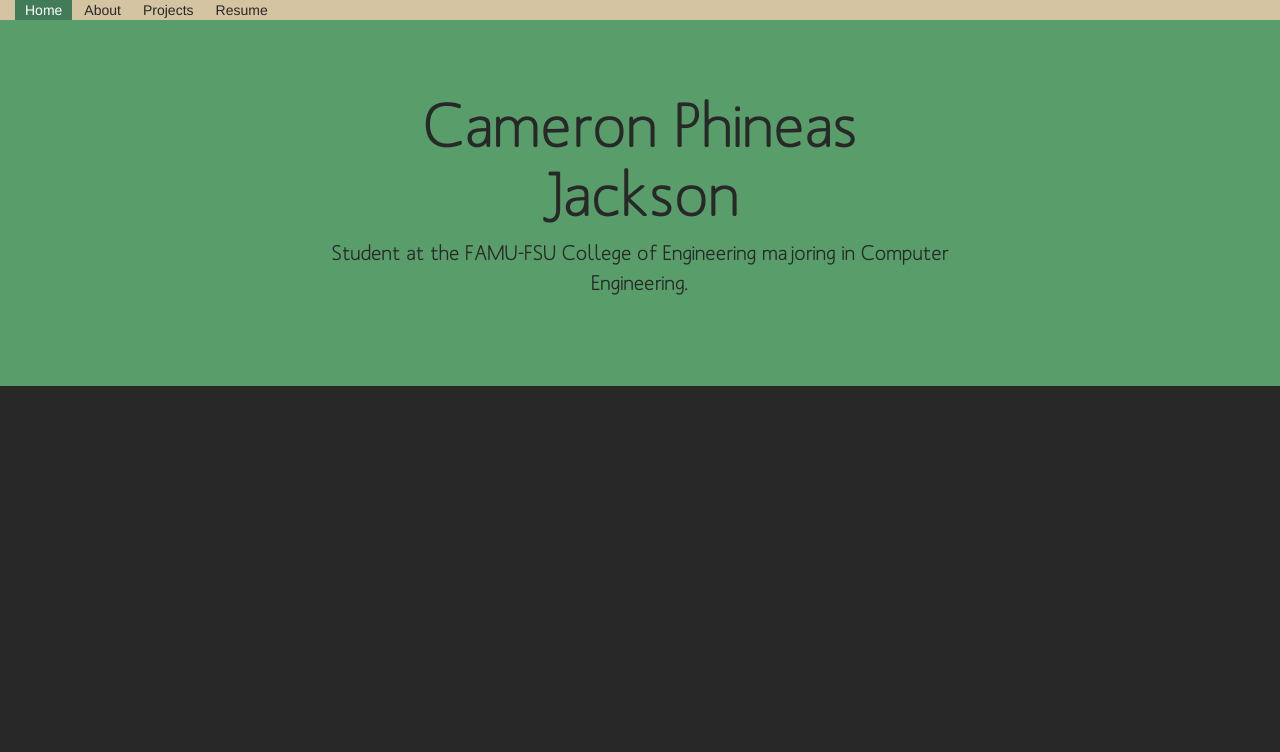
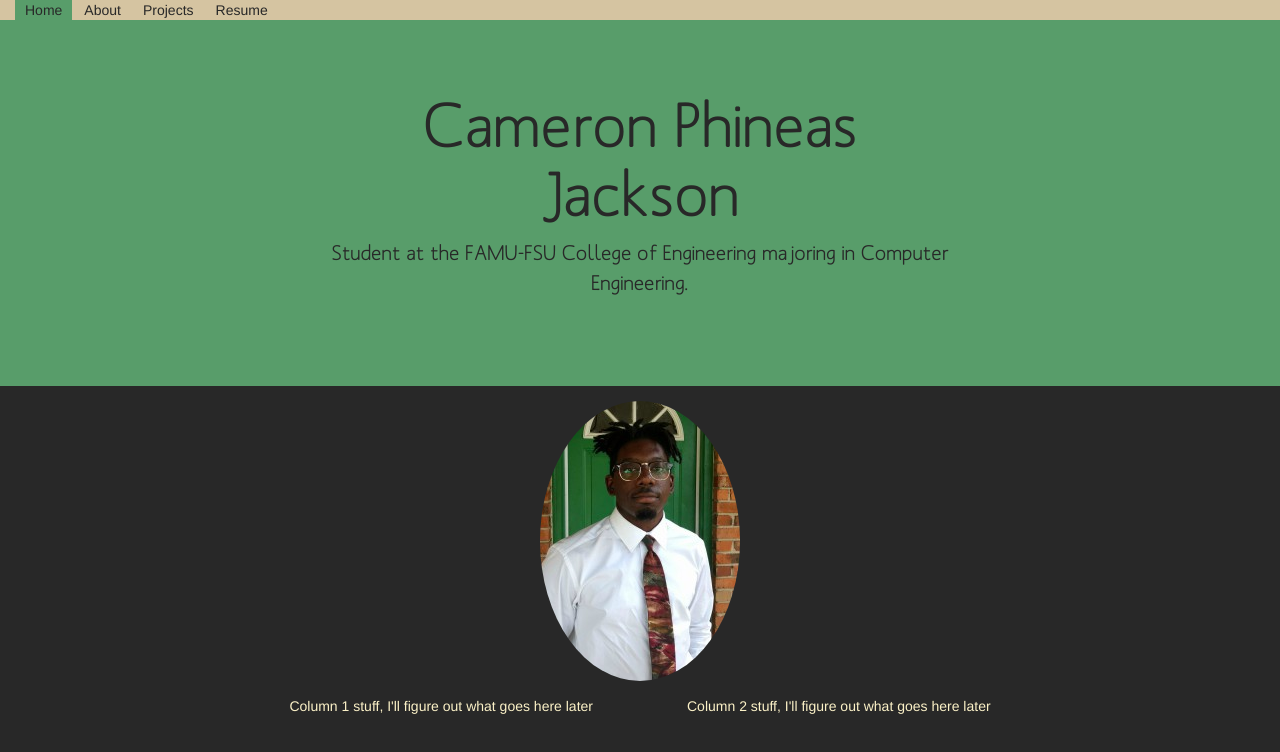
Before and after one commit to jacksonc1123/jacksonc1123.github.io, a plain HTML site: page index.html in a window 1280 px wide. Drawn offline with nearby package versions, Linux system fonts and the light colour scheme.

Commit message:
progress

```diff
--- a/css/main.css
+++ b/css/main.css
@@ -25,13 +25,13 @@ body {
 }
 
 .nav>li.active>a,
-.nav>li.active>a:hover
- {
-    background-color: #427B58;
+.nav>li.active>a:hover {
+    color: #282828;
+    background-color: #589D6A;
 }
 
 .nav>li>a:hover {
-    background-color: #689D6A;
+    background-color: #589D6A;
 }
 
 .jumbotron {
@@ -67,10 +67,9 @@ body {
     margin: auto;
 }
 
-#prompt {
-    color: #B8BB26;
+.content {
+    width: 80%;
+    margin: 15px auto;
+    text-align: center;
+    color: #FBF1C7;
 }
-
-.cmd {
-    display: inline-block;
-}
--- a/index.html
+++ b/index.html
@@ -34,17 +34,17 @@
       </div>
     </div>
 
-    <!-- <script> -->
-    <!--   var jumboHeight = $('.jumbotron').outerHeight(); -->
-    <!--   function parallax(){ -->
-    <!--   var scrolled = $(window).scrollTop(); -->
-    <!--   $('.bg').css('height', (jumboHeight-scrolled) + 'px'); -->
-    <!--   } -->
+    <script>
+      var jumboHeight = $('.jumbotron').outerHeight();
+      function parallax(){
+      var scrolled = $(window).scrollTop();
+      $('.bg').css('height', (jumboHeight-scrolled) + 'px');
+      }
 
-    <!--   $(window).scroll(function(e){ -->
-    <!--   parallax(); -->
-    <!--   }); -->
-    <!-- </script> -->
+      $(window).scroll(function(e){
+      parallax();
+      });
+    </script>
 
     <nav class="navbar navbar-default navbar-fixed-top">
       <div class="container-fluid">
@@ -57,5 +57,18 @@
       </div>
     </nav>
 
+    <!-- Show off most recent project -->
+    <div class="container content">
+      <img src="image/cam.jpg" alt="me" class="img-circle">
+      <div class="row content">
+	<div class="col-md-6">
+	  <p>Column 1 stuff, I'll figure out what goes here later</p>
+	</div>
+	<div class="col-md-6">
+	  <p>Column 2 stuff, I'll figure out what goes here later</p>
+	</div>
+      </div>
+    </div>
+
   </body>
 </html>
```
